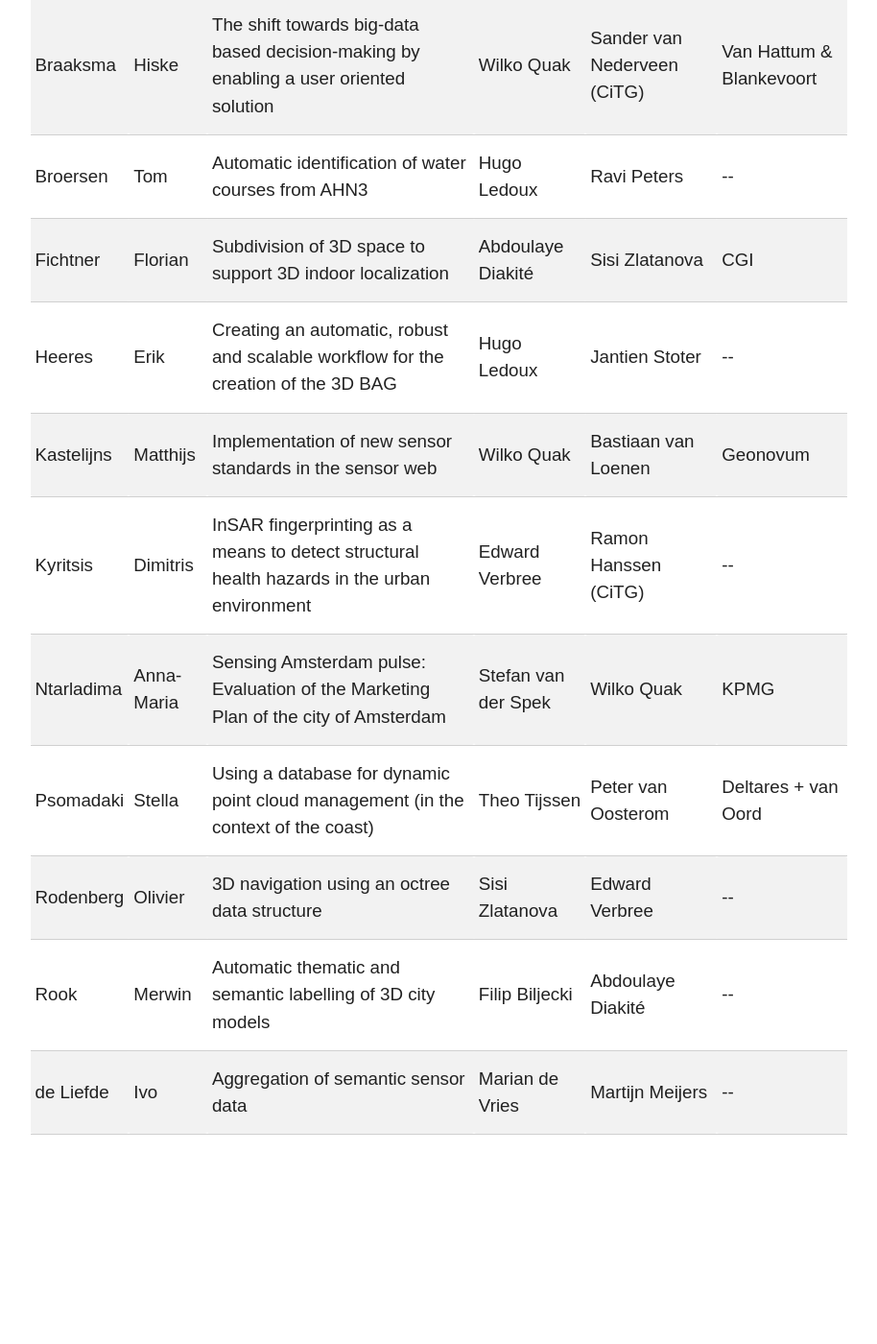
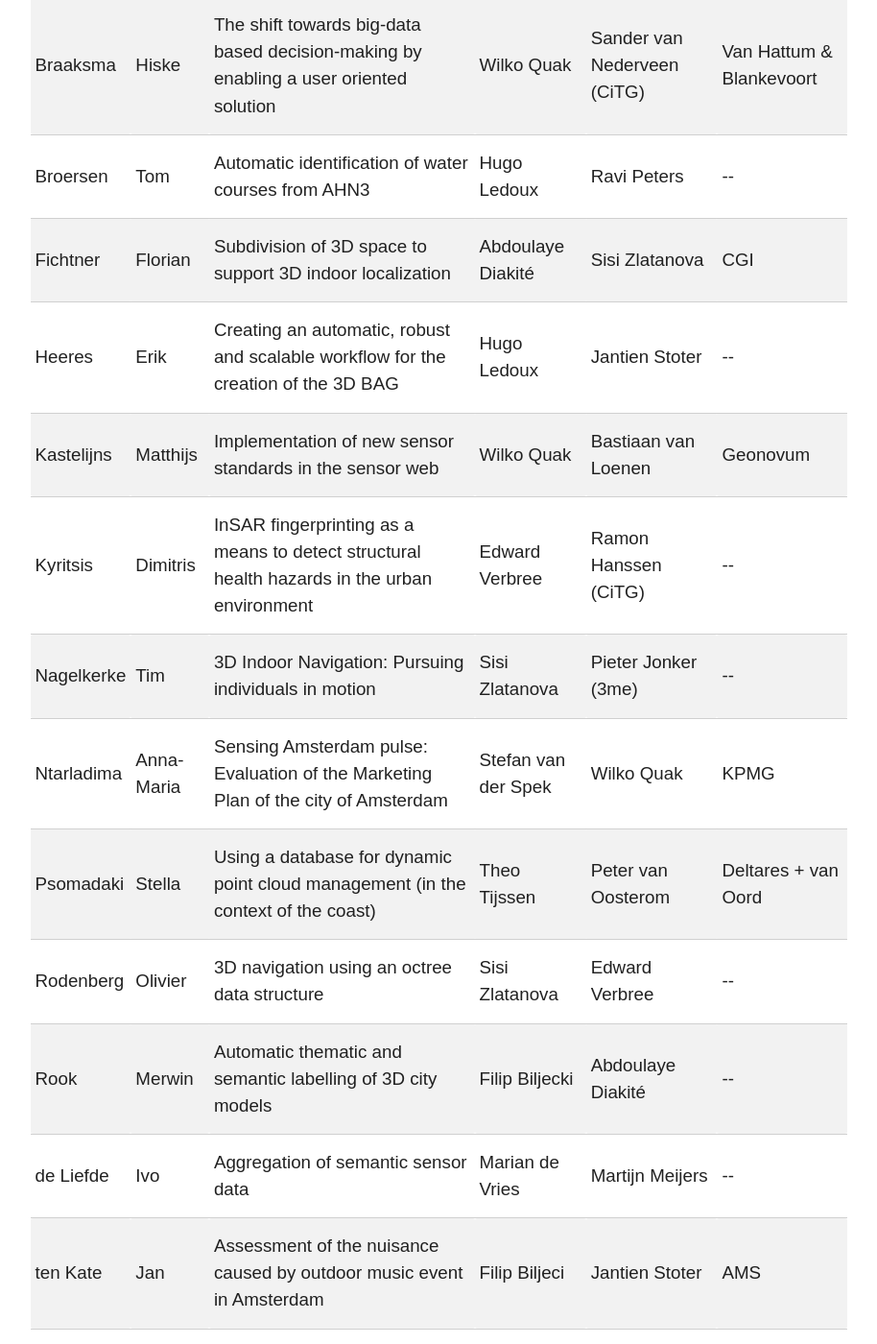
Before and after one commit to tudelft3d/geo2020, a Jekyll site: the page built from inprogress/index.md, in a window 1280 px wide and 1400 px high, scrolled down 304 px. Shown: the whole window at 96% size, without its empty margins (183-1097 px from the left). Built offline with Jekyll 4.4.1, drawn with Linux system fonts in a browser that asks for light colours; nearby versions of some CDN libraries; before the commit the page ends 1501 px from its top, so only the background shows below that.

Commit message:
other projects

```diff
--- a/_data/students_current.yml
+++ b/_data/students_current.yml
@@ -1,3 +1,21 @@
+
+- surname: ten Kate
+  name: Jan
+  title: "Assessment of the nuisance caused by outdoor music event in Amsterdam"
+  start: 2015/09
+  mentor1: Filip Biljeci
+  mentor2: Jantien Stoter
+  company: "AMS"
+
+
+- surname: Nagelkerke
+  name: Tim
+  title: "3D Indoor Navigation: Pursuing individuals in motion"
+  start: 2015/09
+  mentor1: Sisi Zlatanova
+  mentor2: Pieter Jonker (3me)
+  company: "--"
+
 
 - surname: Rodenberg
   name: Olivier
```
